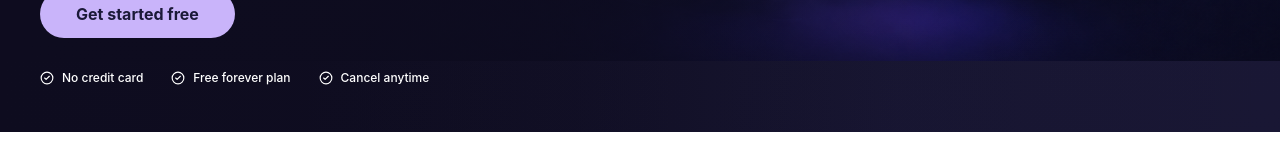
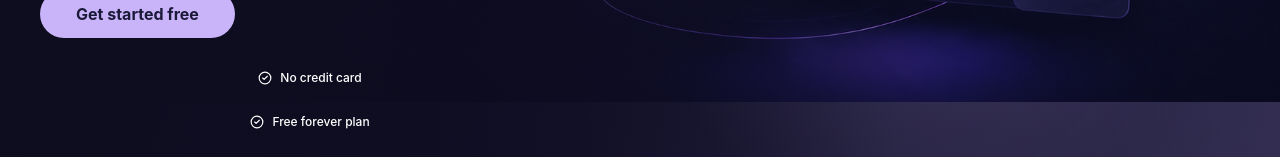
Before and after one commit to asapcoder12/AI-Email-Generator, a Next.js app: page / in a window 1280 px wide. Shown: the part 622-779 px from the top of the page. Built offline with nearby package versions, Linux system fonts and the light colour scheme; no server answers.

Commit message:
feat: implement landing page layout and define global design tokens

```diff
--- a/src/app/(pages)/(landing)/_components/hero-section.tsx
+++ b/src/app/(pages)/(landing)/_components/hero-section.tsx
@@ -42,7 +42,7 @@ export function HeroSection({ isAuthenticated = false }: HeroSectionProps) {
             <Link href={ctaHref}>{ctaLabel}</Link>
           </Button>
         </div>
-        <ul className="mt-8 flex flex-col gap-4 text-xs font-[540] text-primary-foreground sm:flex-row sm:flex-wrap sm:items-center sm:gap-7">
+        <ul className="mt-8 flex md:flex-col flex-row gap-4 text-xs font-[540] text-primary-foreground sm:flex-row sm:flex-wrap sm:items-center sm:gap-7">
           {trustPoints.map((point) => (
             <li className="flex items-center gap-2" key={point}>
               <CheckCircle2 className="size-3.5 text-primary-foreground" aria-hidden="true" />
--- a/src/app/(pages)/(landing)/_components/landing-page.tsx
+++ b/src/app/(pages)/(landing)/_components/landing-page.tsx
@@ -14,14 +14,15 @@ export function LandingPage({ isAuthenticated = false }: LandingPageProps) {
   return (
     <div className="min-h-screen overflow-x-hidden bg-background text-foreground">
       <main>
-        <div className="relative overflow-hidden bg-primary">
+        <div className="landing-hero-surface relative overflow-hidden bg-primary">
           <Image
             alt=""
-            className="object-contain object-right"
-            fill
+            className="landing-hero-image"
+            height={848}
             priority
-            sizes="100vw"
+            sizes="(min-width: 1024px) 100vw, 820px"
             src="/images/hero-background.png"
+            width={1774}
           />
           <div
             aria-hidden="true"
--- a/src/app/globals.css
+++ b/src/app/globals.css
@@ -280,15 +280,31 @@ select {
     linear-gradient(115deg, var(--primary-hover) 0%, var(--primary) 48%, color-mix(in srgb, var(--primary) 82%, var(--accent)) 100%);
 }
 
+.landing-hero-image {
+  position: absolute;
+  right: clamp(-320px, -58vw, -220px);
+  bottom: 8px;
+  width: clamp(740px, 188vw, 860px);
+  max-width: none;
+  height: auto;
+  opacity: 0.5;
+  pointer-events: none;
+}
+
 .landing-hero-copy-overlay {
-  background: linear-gradient(
-    90deg,
-    var(--primary-deep) 0%,
-    color-mix(in srgb, var(--primary-deep) 96%, transparent) 24%,
-    color-mix(in srgb, var(--primary-deep) 72%, transparent) 45%,
-    color-mix(in srgb, var(--primary-deep) 12%, transparent) 70%,
-    transparent 100%
-  );
+  background:
+    linear-gradient(
+      180deg,
+      color-mix(in srgb, var(--primary-deep) 94%, transparent) 0%,
+      color-mix(in srgb, var(--primary-deep) 86%, transparent) 58%,
+      color-mix(in srgb, var(--primary-deep) 72%, transparent) 100%
+    ),
+    linear-gradient(
+      90deg,
+      var(--primary-deep) 0%,
+      color-mix(in srgb, var(--primary-deep) 94%, transparent) 64%,
+      color-mix(in srgb, var(--primary-deep) 46%, transparent) 100%
+    );
 }
 
 .landing-hero-bottom-overlay {
@@ -297,6 +313,37 @@ select {
     transparent 0%,
     color-mix(in srgb, var(--primary-deep) 16%, transparent) 100%
   );
+}
+
+@media (min-width: 640px) {
+  .landing-hero-image {
+    right: -300px;
+    bottom: -12px;
+    width: clamp(920px, 138vw, 1120px);
+    opacity: 0.66;
+  }
+}
+
+@media (min-width: 1024px) {
+  .landing-hero-image {
+    inset: 0;
+    width: 100%;
+    height: 100%;
+    object-fit: contain;
+    object-position: right center;
+    opacity: 1;
+  }
+
+  .landing-hero-copy-overlay {
+    background: linear-gradient(
+      90deg,
+      var(--primary-deep) 0%,
+      color-mix(in srgb, var(--primary-deep) 96%, transparent) 24%,
+      color-mix(in srgb, var(--primary-deep) 72%, transparent) 45%,
+      color-mix(in srgb, var(--primary-deep) 12%, transparent) 70%,
+      transparent 100%
+    );
+  }
 }
 
 .animate-enter-delay-1 {
@@ -415,6 +462,68 @@ select {
   }
 }
 
+/* ─── Mobile responsive fixes (< 768px) ─── */
+@media (max-width: 767px) {
+
+  /* 1. "Built for speed" heading: ensure it sits above decorative elements */
+  #benefits > div > div:first-child {
+    position: relative;
+    z-index: 1;
+  }
+
+  /* 2. Stats block (1248+, 82%, 4.9/5): keep 3-column row on mobile */
+  #faq dl {
+    grid-template-columns: repeat(3, 1fr);
+  }
+
+  #faq dl > div {
+    min-width: 0;
+  }
+
+  /* 3. Feature cards: single column stack */
+  #benefits .grid {
+    grid-template-columns: 1fr;
+  }
+
+  /* 4. Trust logos: neat 3x2 grid instead of chaotic wrapping */
+  section[aria-label="Trusted by teams"] ul {
+    display: grid;
+    grid-template-columns: repeat(3, auto);
+    justify-content: center;
+    gap: 16px;
+  }
+
+  /* 5. Hero h1: fluid scaling to keep CTA above the fold */
+  #landing-hero-title {
+    font-size: clamp(28px, 8vw, 52px);
+  }
+
+  /* 6. Footer link columns: 2-column grid with brand block as its own row */
+  footer > div > div:first-child {
+    grid-template-columns: 1fr;
+  }
+
+  footer > div > div:first-child > div:last-child {
+    grid-template-columns: repeat(2, 1fr);
+  }
+
+  /* 7. Hero illustration: hide background image, collapse empty space */
+  .landing-hero-image {
+    display: none;
+  }
+
+  .landing-hero-surface {
+    overflow: hidden;
+  }
+
+  /* 8. Final CTA button: full-width on mobile */
+  section:has(> .relative > .relative > div > [href="/signup"]) [href="/signup"],
+  section:has(> .relative > .relative > div > [href="/dashboard"]) [href="/dashboard"] {
+    width: 100%;
+    text-align: center;
+  }
+}
+
 @media (prefers-reduced-motion: reduce) {
 
   *,
```
